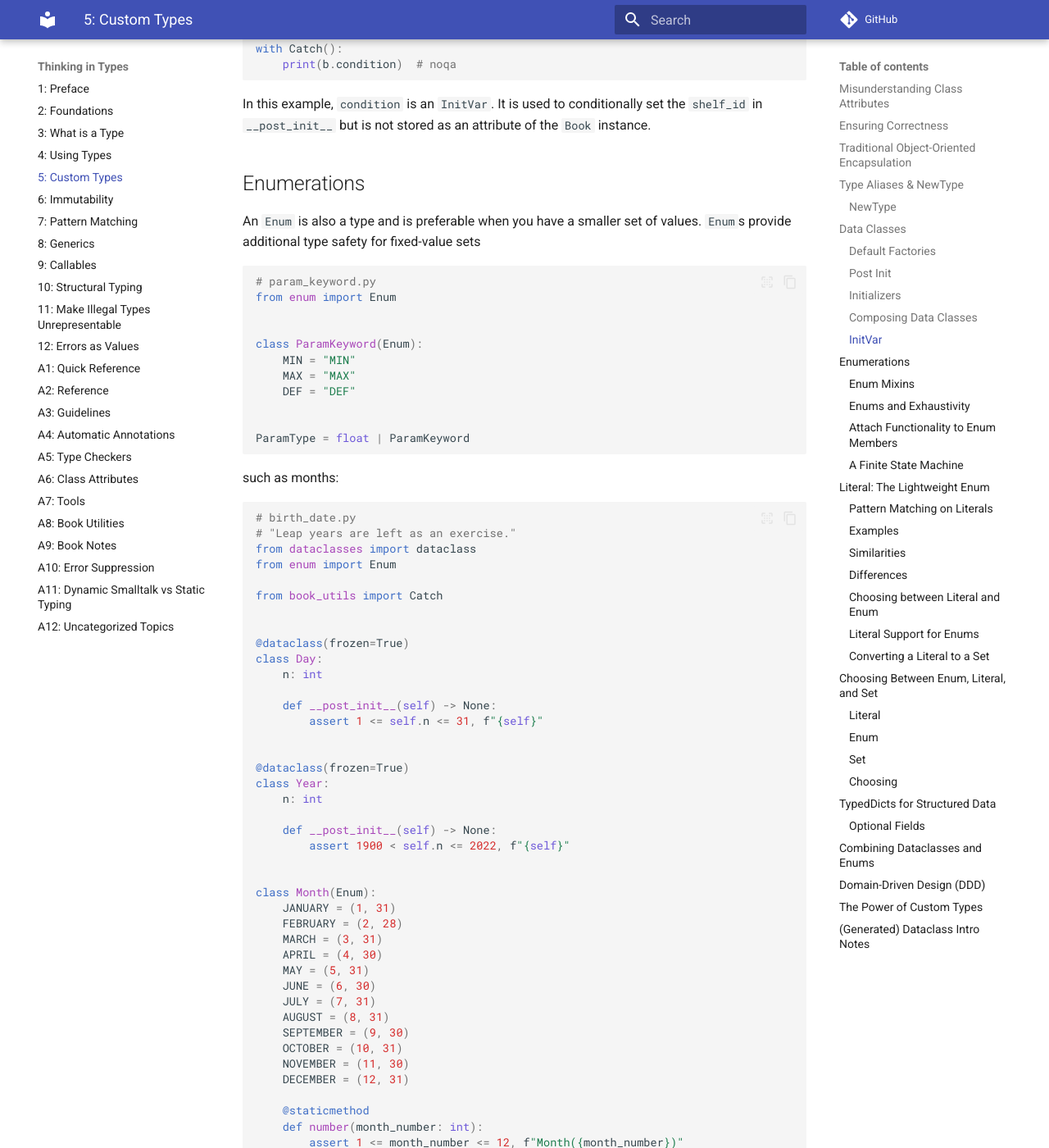
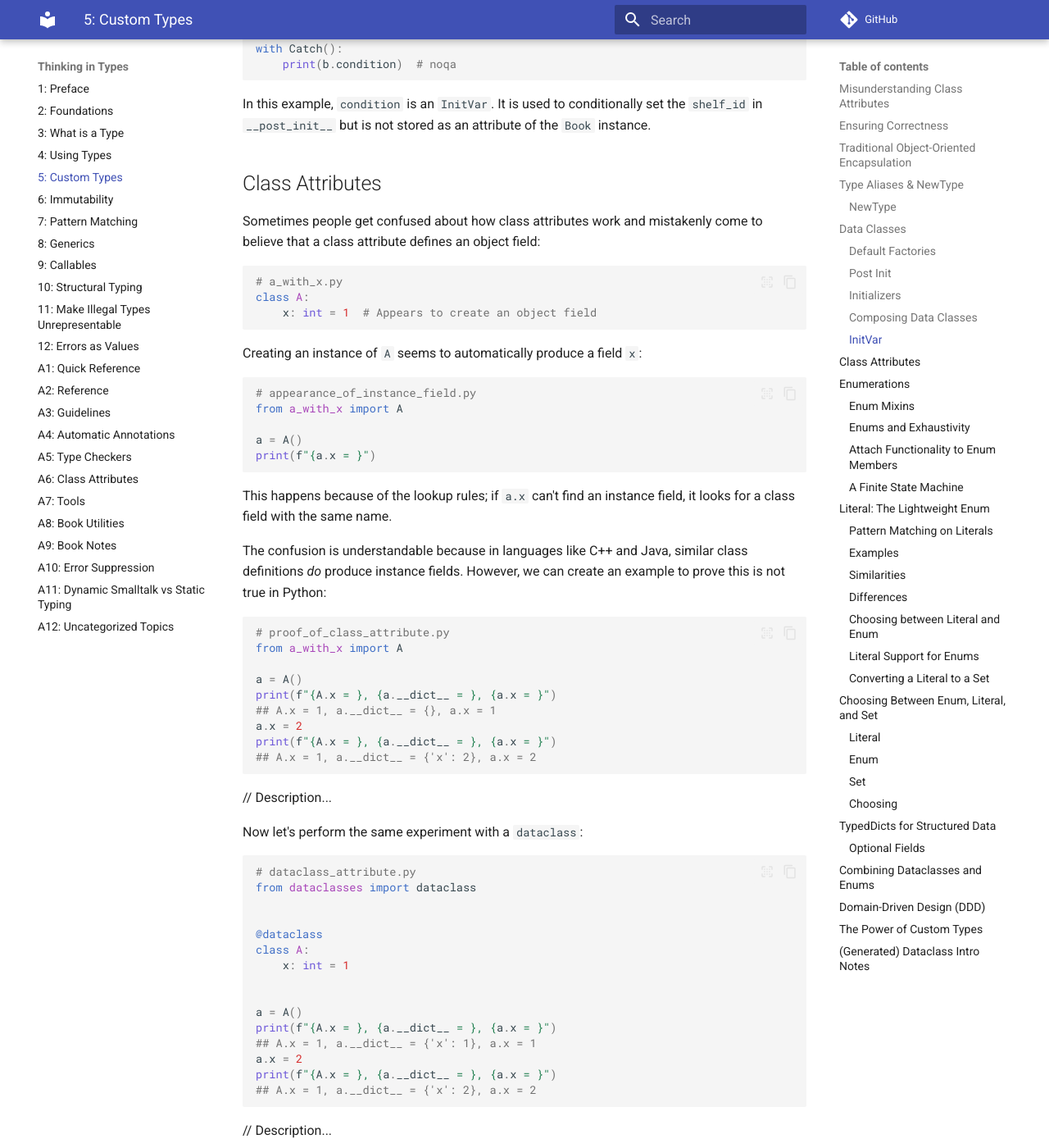
Before and after one commit to ThinkingInTypes/ThinkingInTypes.github.io, an MkDocs documentation site: the page built from Chapters/C05_Custom_Types.md, in a window 1280 px wide and 1400 px high, scrolled down 10688 px. Shown: the whole window at 82% size. Built offline with MkDocs 1.6.1 and Material for MkDocs 9.7.7, drawn with Linux system fonts in a browser that asks for light colours; comment, search, counter and statistics services are not loaded.

Commit message:
added Class Attributes section

````diff
--- a/Chapters/C05_Custom_Types.md
+++ b/Chapters/C05_Custom_Types.md
@@ -534,6 +534,67 @@ with Catch():
 In this example, `condition` is an `InitVar`.
 It is used to conditionally set the `shelf_id` in `__post_init__` but is not stored as an attribute of the `Book`
 instance.
+
+## Class Attributes
+
+Sometimes people get confused about how class attributes work and mistakenly come to believe that a class attribute defines an object field:
+
+```python
+# a_with_x.py
+class A:
+    x: int = 1  # Appears to create an object field
+```
+
+Creating an instance of `A` seems to automatically produce a field `x`:
+
+```python
+# appearance_of_instance_field.py
+from a_with_x import A
+
+a = A()
+print(f"{a.x = }")
+```
+
+This happens because of the lookup rules; if `a.x` can't find an instance field, it looks for a class field with the same name.
+
+The confusion is understandable because in languages like C++ and Java, similar class definitions _do_ produce instance fields.
+However, we can create an example to prove this is not true in Python:
+
+```python
+# proof_of_class_attribute.py
+from a_with_x import A
+
+a = A()
+print(f"{A.x = }, {a.__dict__ = }, {a.x = }")
+## A.x = 1, a.__dict__ = {}, a.x = 1
+a.x = 2
+print(f"{A.x = }, {a.__dict__ = }, {a.x = }")
+## A.x = 1, a.__dict__ = {'x': 2}, a.x = 2
+```
+
+// Description...
+
+Now let's perform the same experiment with a `dataclass`:
+
+```python
+# dataclass_attribute.py
+from dataclasses import dataclass
+
+
+@dataclass
+class A:
+    x: int = 1
+
+
+a = A()
+print(f"{A.x = }, {a.__dict__ = }, {a.x = }")
+## A.x = 1, a.__dict__ = {'x': 1}, a.x = 1
+a.x = 2
+print(f"{A.x = }, {a.__dict__ = }, {a.x = }")
+## A.x = 1, a.__dict__ = {'x': 2}, a.x = 2
+```
+
+// Description...
 
 ## Enumerations
 
````
